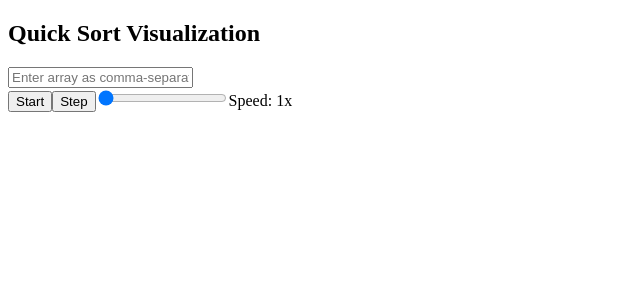
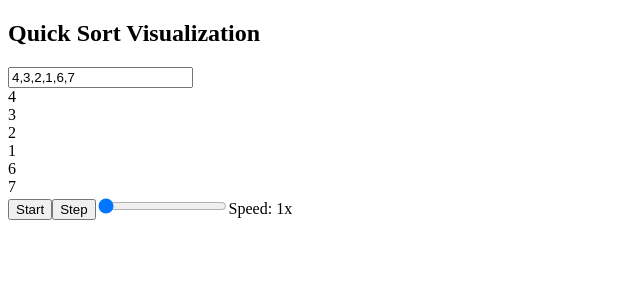
Before and after one commit to Lukasster/RadixVisualizer, a Next.js app in the folder radix/: page /quicksort in a window 1280 px wide. Shown: the top 300 px of the page, without its empty margins (0-640 px from the left). Built offline with nearby package versions, Linux system fonts and the light colour scheme.

Commit message:
for real for real

```diff
--- a/radix/src/pages/quicksort.tsx
+++ b/radix/src/pages/quicksort.tsx
@@ -3,8 +3,8 @@ import React, { useState, useEffect } from 'react';
 type StackElement = { low: number; high: number };
 
 const QuicksortVisualization = () => {
-  const [array, setArray] = useState<number[]>([]);
-  const [input, setInput] = useState('');
+  const [array, setArray] = useState<number[]>([4,3,2,1,6,7]);
+  const [input, setInput] = useState('4,3,2,1,6,7');
   const [pivotIndex, setPivotIndex] = useState(-1);
   const [i, setI] = useState(-1);
   const [j, setJ] = useState(-1);
@@ -125,7 +125,7 @@ const QuicksortVisualization = () => {
             value={input}
             onChange={handleInputChange}
             placeholder="Enter array as comma-separated list"
-            className="mb-4 p-2 w-4/5 border rounded"
+            className="mb-4 p-2 w-4/5 border rounded text-black"
           />
 
           <div className="mb-4">
```
